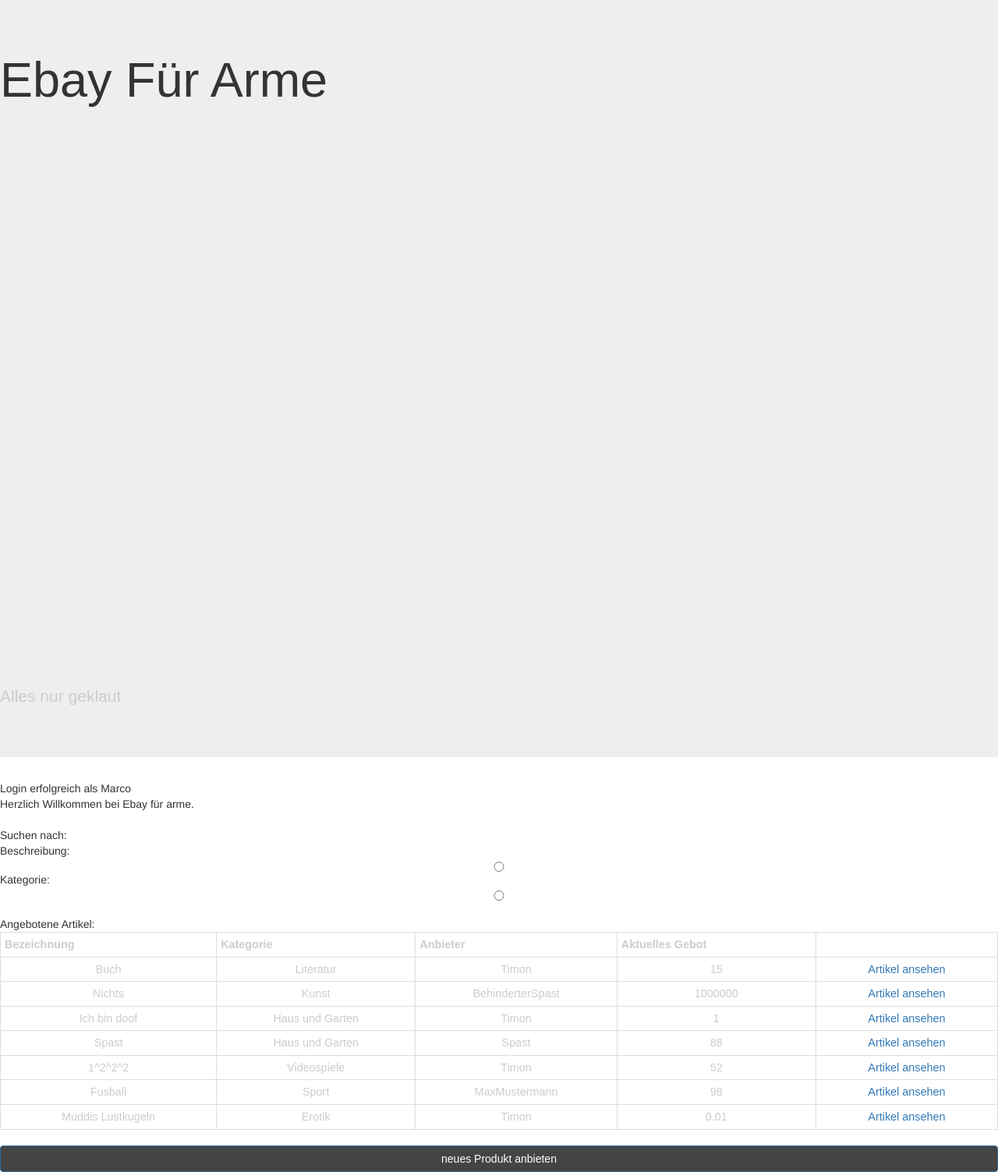
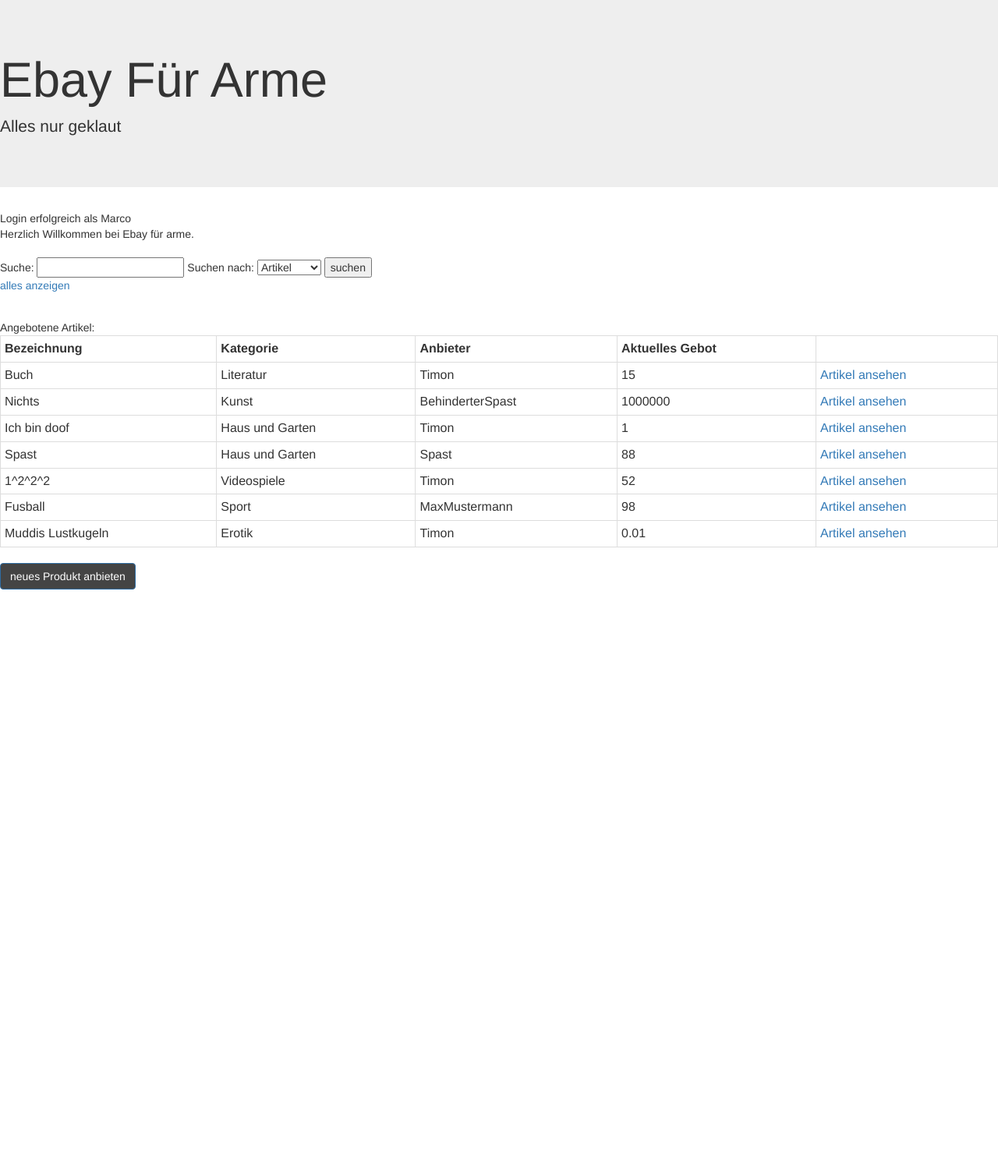
Before and after one commit to daddonma/EbayFuerArme, a PHP site: page /Home.php in a window 1280 px wide. Shown: the whole page at 78% size. After the commit the page ends 756 px from the top, so only its background shows below. Run offline with PHP 8.4, Linux system fonts and the light colour scheme; a user stored in the database is signed in; data comes from the database, SQL or seed files in the repository; some libraries are stand-ins or nearby versions.

Commit message:
Optimierung suche

```diff
--- a/CreateAccount.php
+++ b/CreateAccount.php
@@ -3,7 +3,7 @@
     <head>
         <meta charset="UTF-8">
         <title>Account erstellen</title>
-<link rel="stylesheet" type="text/css" href="Style.css" />
+ <link rel="stylesheet" href="http://maxcdn.bootstrapcdn.com/bootstrap/3.3.6/css/bootstrap.min.css">
     </head>
     <body>
 
--- a/Home.php
+++ b/Home.php
@@ -8,8 +8,6 @@
     <head>
         <meta charset="UTF-8">
         <title>EBay für Arme</title>
-        <link rel="stylesheet" type="text/css" href="Style.css" />
-
         <link rel="stylesheet" href="http://maxcdn.bootstrapcdn.com/bootstrap/3.3.6/css/bootstrap.min.css">
         <script src="http://maxcdn.bootstrapcdn.com/bootstrap/3.3.6/js/bootstrap.min.js"></script>
         <meta name="viewport" content="width=device-width, initial-scale=1">
@@ -28,16 +26,30 @@
         $dbConnect = mysqli_connect("localhost", "root", "", "ebayfuerarme") or die(mysql_error());
         echo "Herzlich Willkommen bei Ebay für arme.<br><br>";
 
+        //Falls nach etwas gesucht wird
         if (isset($_POST["suche"])) {
+            switch($_POST["suche_nach"]) {
+                //Suche nach Artikel
+                case "Artikel":
                     $query = "SELECT produkte.PID, produkte.Bezeichnung AS 'Bezeichnung', kategorie.Bezeichnung AS 'Kategorie', user.Username AS 'Anbieter', auktion.aktuelles_gebot
                     FROM produkte, kategorie, user, auktion
                     WHERE produkte.Anbieter = User.uid AND produkte.KategorieID = kategorie.KID AND produkte.PID = auktion.Produkt AND produkte.Bezeichnung = '" . $_POST['suche'] . "';";
-        } else if (isset($_POST['suche_kategorie'])) {
-
+                    break;
+                //Suche nach Kategorie
+                case "Kategorie":
                     $query = "SELECT produkte.PID, produkte.Bezeichnung AS 'Bezeichnung', kategorie.Bezeichnung AS 'Kategorie', user.Username AS 'Anbieter', auktion.aktuelles_gebot
                     FROM produkte, kategorie, user, auktion
                     WHERE produkte.Anbieter = User.uid AND produkte.KategorieID = kategorie.KID AND produkte.PID = auktion.Produkt AND produkte.KategorieID=
-                      (SELECT KID FROM kategorie WHERE Bezeichnung ='" . $_POST['suche_kategorie'] . "');";
+                    (SELECT KID FROM kategorie WHERE Bezeichnung ='" . $_POST['suche'] . "');";
+                    break;
+                case "Anbieter":
+                    $query = "SELECT produkte.PID, produkte.Bezeichnung AS 'Bezeichnung', kategorie.Bezeichnung AS 'Kategorie', user.Username AS 'Anbieter', auktion.aktuelles_gebot
+                    FROM produkte, kategorie, user, auktion
+                    WHERE produkte.Anbieter = User.uid AND produkte.KategorieID = kategorie.KID AND produkte.PID = auktion.Produkt AND produkte.Anbieter =
+                    (SELECT uid FROM user WHERE username='" . $_POST['suche'] . "');";
+                    break;
+            }
+        //Falls nach nichts gesucht wird
         } else {
             $query = "SELECT produkte.PID, produkte.Bezeichnung AS 'Bezeichnung', kategorie.Bezeichnung AS 'Kategorie', user.Username AS 'Anbieter', auktion.aktuelles_gebot
                       FROM produkte, kategorie, user, auktion
@@ -46,20 +58,19 @@
            $result = mysqli_query($dbConnect, $query);
         ?>
 
-        Suchen nach:<br>
+        <form action="Home.php" method="POST">
+            Suche: <input id="suche" name="suche" type="text">
+            Suchen nach:
+            <select name="suche_nach">
+                <option>Artikel</option>
+                <option>Kategorie</option>
+                <option>Anbieter</option>
+            </select>
+            <input type="submit" value="suchen"><br>
+            <a href="Home.php">alles anzeigen</a>
+        </form>
+        <br>
 
-        Beschreibung: <input type="radio" id="suche_beschreibung">
-        Kategorie: <input type="radio" id="suche_kategorie"><br><br>
-
-        <form id="suchfeld_beschreibung" action="Home.php" method="POST">
-            Suchen: <input  type="text" name="suche">
-            <input type="submit" value="suche" class="btn btn-primary">
-        </form>
-
-        <form id="suchfeld_kategorie" action="Home.php" method="POST">
-            Kategorie: <input  type="text" name="suche_kategorie">
-            <input type="submit" value="suche" class="btn btn-primary">
-        </form>
 
         Angebotene Artikel: <br>
         <table class="table stripped-table table-bordered table-hover table-condensed active">
--- a/index.php
+++ b/index.php
@@ -5,7 +5,10 @@ To change this template file, choose Tools | Templates
 and open the template in the editor.
 -->
 <script type="text/javascript">
-
+    function openPopUP() {
+            fenster = window.open("CreateAccount.php", "neu anmelden", "width=600,height=400,status=yes,scrollbars=yes,resizable=yes");
+            fenster.focus();
+        }
 </script>
 <html>
     <head>
```
Lines whose indentation alone changed are shown as unchanged.
